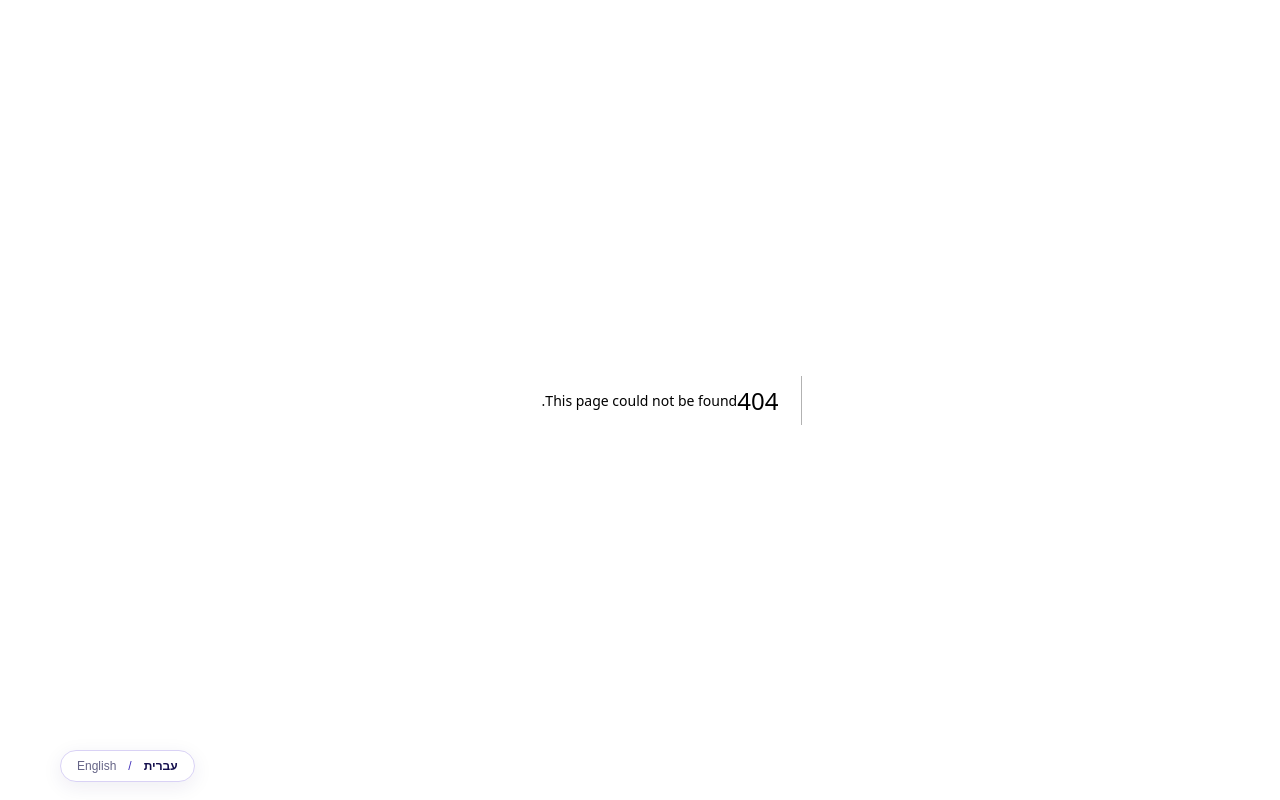
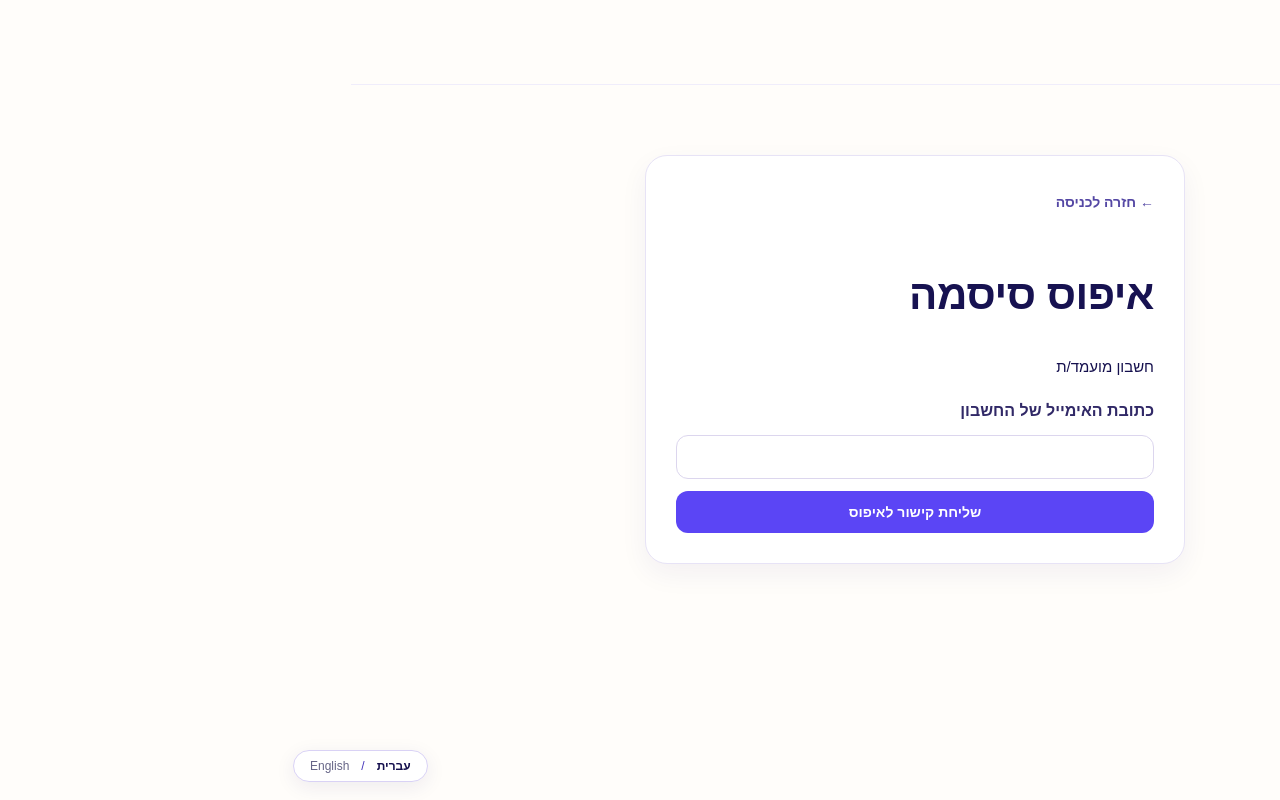
Before and after one commit to IritSel/recruitment-ai, a Next.js app: page /forgot-password in a window 1280 px wide. Before the commit this address had no page. Built offline with nearby package versions, Linux system fonts and the light colour scheme; no server answers.

Commit message:
Implement secure Supabase password reset app/forgot-password/page.tsx

```diff
--- /dev/null
+++ b/app/forgot-password/page.tsx
@@ -0,0 +1,18 @@
+"use client";
+import Link from "next/link";
+import {useState} from "react";
+import {useSearchParams} from "next/navigation";
+import {getSupabase} from "../lib/supabase";
+import {useSiteLanguage} from "../components/useSiteLanguage";
+export default function ForgotPassword(){
+ const en=useSiteLanguage()==="en",params=useSearchParams();
+ const role=params.get("role")==="recruiter"?"recruiter":"candidate";
+ const [email,setEmail]=useState(""),[busy,setBusy]=useState(false),[sent,setSent]=useState(false),[error,setError]=useState("");
+ async function submit(e:React.FormEvent){e.preventDefault();setBusy(true);setError("");
+  try{const {error:err}=await getSupabase().auth.resetPasswordForEmail(email.trim(),{redirectTo:window.location.origin+"/reset-password"});if(err)throw err;setSent(true)}
+  catch(err){const message=err instanceof Error?err.message:"";setError(/rate limit|too many|429/i.test(message)?(en?"Email sending limit reached. Please wait before trying again.":"הגעת למגבלת שליחת אימיילים. יש להמתין לפני ניסיון נוסף."):(en?"Could not send the reset email. Please try again later.":"לא ניתן לשלוח כרגע אימייל לאיפוס סיסמה. נסי שוב מאוחר יותר."))}
+  finally{setBusy(false)}
+ }
+ return <main className="shell"><nav className="nav"><Link className="brand" href="/">HOW?</Link></nav><section className="choice" style={{maxWidth:540,margin:"70px auto"}}><Link href="/login" className="backLink">← {en?"Back to sign in":"חזרה לכניסה"}</Link><h1>{en?"Reset your password":"איפוס סיסמה"}</h1><p>{en?(role==="recruiter"?"Recruiter account":"Candidate account"):(role==="recruiter"?"חשבון מגייס/ת":"חשבון מועמד/ת")}</p>{sent?<p role="status">{en?"If this address has an account, you will receive an email with a reset link. Check spam as well.":"אם קיים חשבון לכתובת הזו, יישלח אליה קישור לאיפוס סיסמה. כדאי לבדוק גם בספאם."}</p>:<form onSubmit={submit} style={{display:"grid",gap:12}}><label htmlFor="reset-email">{en?"Account email":"כתובת האימייל של החשבון"}</label><input id="reset-email" type="email" required autoComplete="email" value={email} onChange={e=>setEmail(e.target.value)} style={field}/><button className="button" disabled={busy}>{busy?(en?"Sending...":"שולח..."):(en?"Send reset link":"שליחת קישור לאיפוס")}</button></form>}{error&&<p role="alert" style={{color:"#b42318"}}>{error}</p>}</section></main>
+}
+const field={padding:14,border:"1px solid #ddd",borderRadius:12,font:"inherit"};
```
